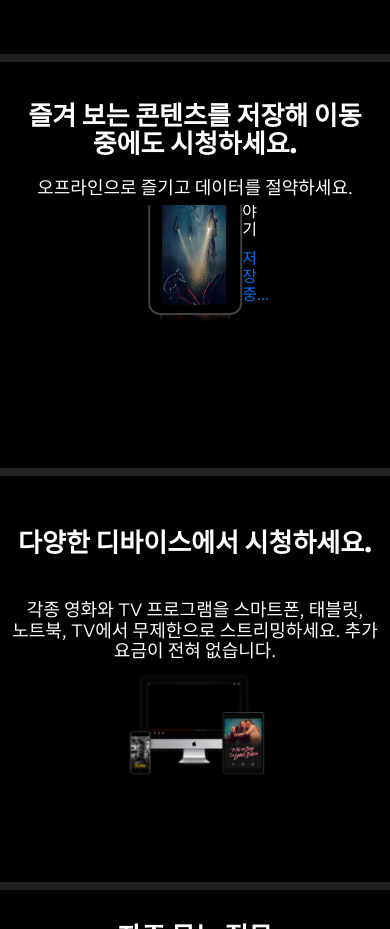
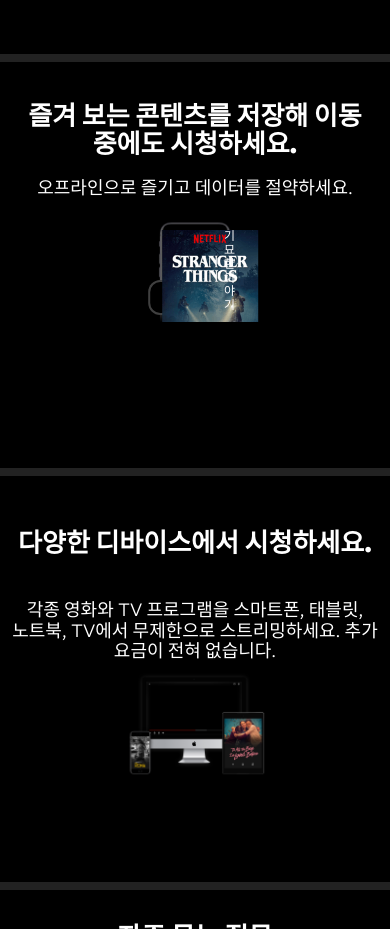
Before and after one commit to taehoon619/netflix_media, a plain HTML site: page index.html in a window 390 px wide. Shown: the part 780-1709 px from the top of the page. Drawn offline with Linux system fonts and the light colour scheme; grey boxes are pictures that could not be loaded; files whose address does not match are found by name.

Commit message:
Add files via upload

```diff
--- a/css/netflix.css
+++ b/css/netflix.css
@@ -832,6 +832,8 @@
         position: relative;
     }
 
+
+
     .netflix_device_text {
         text-align: center;
         padding: 0;
@@ -916,8 +918,8 @@
 
 @media screen and (max-width: 360px) {
 
-    .mobile_screen_wrap img {
-        height: auto;
+    .mobile_screen {
+        height: 65px;
     }
 
     .email_text {
--- a/css/netflix_media.css
+++ b/css/netflix_media.css
@@ -139,6 +139,19 @@
         position: relative;
     }
 
+
+    .mobile_screen {
+        height: 30%;
+    }
+
+    .mobile_boxshot img{
+        width: auto;
+    }
+
+    .mobile_content {
+        font-size: 12px;
+    }
+
     .netflix_device {
         width: 100%;
         height: 414px;
```
